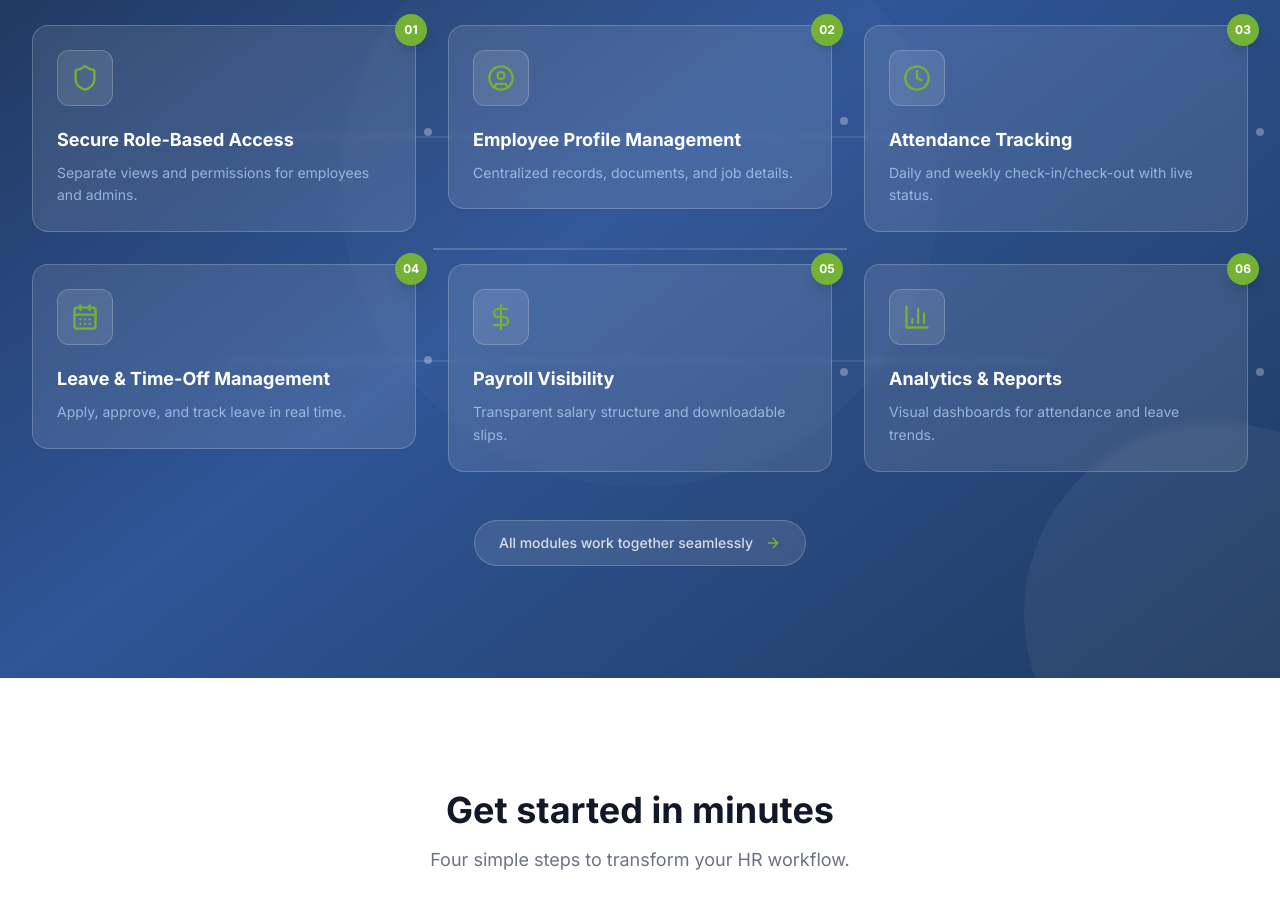
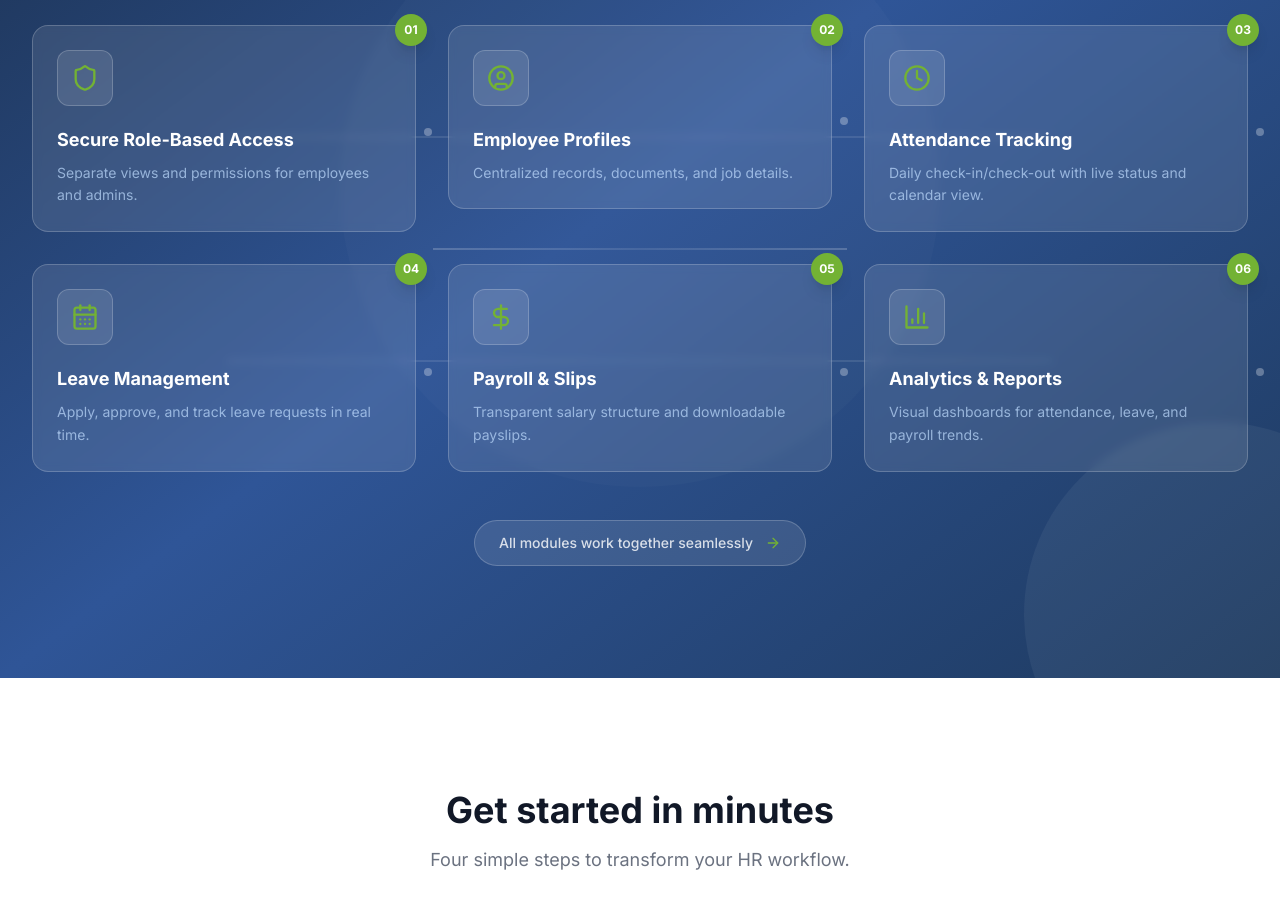
Before and after one commit to shubhamshubham66/Dayflow_Human_Resource_MS, a React (Vite) app in the folder client/: page / in a window 1280 px wide. Shown: the part 1160-2068 px from the top of the page. Built offline with nearby package versions, Linux system fonts and the light colour scheme; no server answers.

Commit message:
update: features section text to match exact requirements
- Employee Profile Management → Employee Profiles
- Attendance: added calendar view
- Leave & Time-Off Management → Leave Management
- Payroll Visibility → Payroll & Slips
- Updated descriptions to match exact copy

```diff
--- a/client/src/pages/Landing.jsx
+++ b/client/src/pages/Landing.jsx
@@ -311,11 +311,11 @@ const StatsBar = () => {
 const FeaturesSection = () => {
   const features = [
     { icon: Shield, title: 'Secure Role-Based Access', description: 'Separate views and permissions for employees and admins.', step: '01' },
-    { icon: UserCircle, title: 'Employee Profile Management', description: 'Centralized records, documents, and job details.', step: '02' },
-    { icon: Clock, title: 'Attendance Tracking', description: 'Daily and weekly check-in/check-out with live status.', step: '03' },
-    { icon: CalendarDays, title: 'Leave & Time-Off Management', description: 'Apply, approve, and track leave in real time.', step: '04' },
-    { icon: DollarSign, title: 'Payroll Visibility', description: 'Transparent salary structure and downloadable slips.', step: '05' },
-    { icon: BarChart3, title: 'Analytics & Reports', description: 'Visual dashboards for attendance and leave trends.', step: '06' },
+    { icon: UserCircle, title: 'Employee Profiles', description: 'Centralized records, documents, and job details.', step: '02' },
+    { icon: Clock, title: 'Attendance Tracking', description: 'Daily check-in/check-out with live status and calendar view.', step: '03' },
+    { icon: CalendarDays, title: 'Leave Management', description: 'Apply, approve, and track leave requests in real time.', step: '04' },
+    { icon: DollarSign, title: 'Payroll & Slips', description: 'Transparent salary structure and downloadable payslips.', step: '05' },
+    { icon: BarChart3, title: 'Analytics & Reports', description: 'Visual dashboards for attendance, leave, and payroll trends.', step: '06' },
   ];
 
   return (
```
